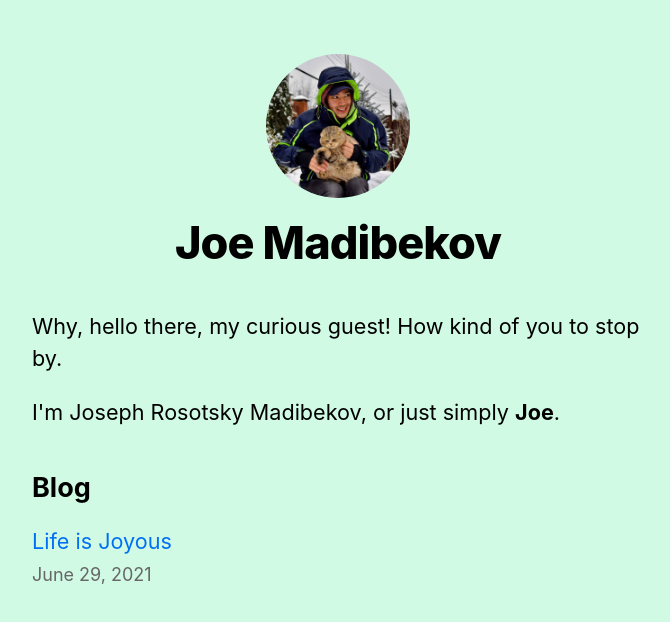
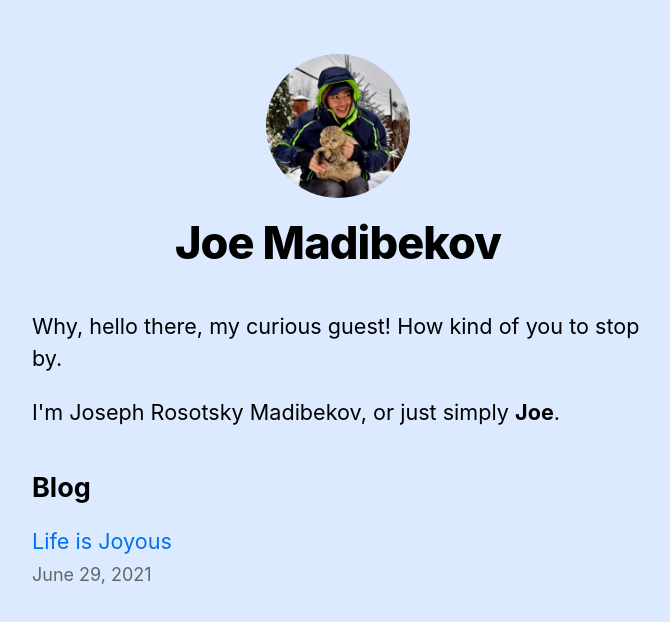
Before and after one commit to jmadibekov/me, a Next.js app: page / in a window 1280 px wide. Shown: the top 622 px of the page, without its empty margins (302-972 px from the left). Built offline with nearby package versions, Linux system fonts and the light colour scheme.

Commit message:
change background color

```diff
--- a/styles/global.css
+++ b/styles/global.css
@@ -6,7 +6,7 @@ body {
     Ubuntu, Cantarell, Fira Sans, Droid Sans, Helvetica Neue, sans-serif;
   line-height: 1.6;
   font-size: 18px;
-  background: #D1FAE5;
+  background: #DBEAFE;
 }
 
 * {
```
